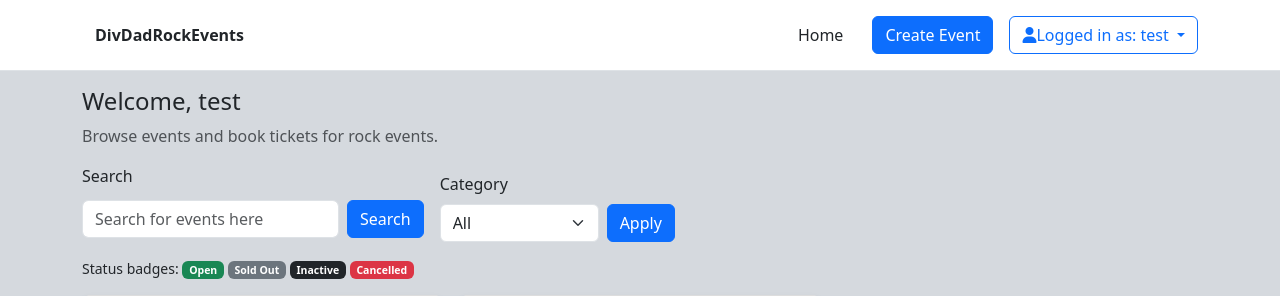
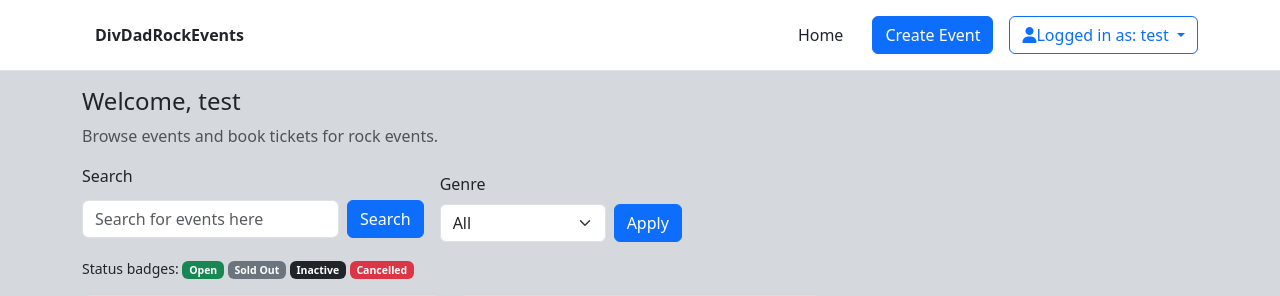
Before and after one commit to malign-seas/IAB207-2025Sem2-Group-28, a Flask app: page / in a window 1280 px wide. Shown: the top 296 px of the page. Run offline with Flask 3, Linux system fonts and the light colour scheme; a user stored in the database is signed in; some libraries are stand-ins or nearby versions.

Commit message:
Genre dropdown search added and status button colour fixed in details and home page

```diff
--- a/website/templates/detail.html
+++ b/website/templates/detail.html
@@ -13,7 +13,11 @@
       <h6>Event organiser email: {{ event.organiser.email }}</h6>
 
       <div class="d-flex align-items-center gap-2 mb-2">
-        <span class="badge {{ 'bg-success' if event.status == 'Open' else 'bg-secondary' }}">
+        <span class="badge {{ 'bg-success' if event.status == 'Open' else
+                              'bg-secondary' if event.status == 'Sold Out' else
+                              'bg-warning' if event.status == 'Cancelled' else
+                              'bg-dark' if event.status == 'Inactive'
+                            }}">
           {{ event.status }}
         </span>
         {% if event.genre %}
--- a/website/templates/index.html
+++ b/website/templates/index.html
@@ -14,17 +14,18 @@
         </form>
       </div>
       <div>
-        <label for="cat" class="form-label">Category</label>
-        <select id="cat" class="form-select">
+        <form action="{{url_for('main.select_genre')}}">
+        <label for="cat" class="form-label">Genre</label>
+        <select id="cat" class="form-select" name="genre">
           <option value="all">All</option>
-          <option value="linkin-park">Linkin Park</option>
-          <option value="seether">Seether</option>
-          <option value="paramore">Paramore</option>
-          <option value="pearl-jam">Pearl Jam</option>
-          <option value="alice-in-chains">Alice in Chains</option>
+          <!--Populate genre drop down with distinct genre values from events-->
+          {% for genre in genres %}
+          <option value="{{genre}}">{{genre}}</option>
+          {% endfor %}
         </select>
       </div>
-      <button id="apply" class="btn btn-primary">Apply</button>
+        <button id="apply" class="btn btn-primary" type="submit">Apply</button>
+      </form>
     </div>
 
     <p class="small mb-3">Status badges:
@@ -44,13 +45,16 @@
           <img src="{{event.image}}" alt="Event image" />
           <div class="d-flex justify-content-between align-items-center mt-2">
             <h3 class="mb-0">{{event.title}}</h3>
-            <span class="badge bg-success">{{event.status}}</span>
+            <span class="badge {{ 'bg-success' if event.status == 'Open' else
+                              'bg-secondary' if event.status == 'Sold Out' else
+                              'bg-warning' if event.status == 'Cancelled' else
+                              'bg-dark' if event.status == 'Inactive'
+                            }}">{{event.status}}</span>
           </div>
           <div class="meta">{{event.date}} · {{event.start_time}} - {{event.end_time}} · {{event.venue}}</div>
           <div class="meta">Tickets left: {{event.tickets_left}}</div>
           <div class="mt-2">
-            <a class="btn btn-sm btn-primary" href="{{ url_for('events.show', id=event.id) }}">View</a> <!--Hardcoded id, please change-->
-            <!-- <a class="btn btn-sm btn-outline-primary" href="event.html#book">Book</a> -->
+            <a class="btn btn-sm btn-primary" href="{{ url_for('events.show', id=event.id) }}">View</a>
           </div>
         </div>
       </div>
--- a/website/views.py
+++ b/website/views.py
@@ -9,14 +9,26 @@ main_bp = Blueprint('main', __name__)
 def index():
     # home page: list all events
     events = db.session.scalars(db.select(Event)).all()
-    return render_template('index.html', events=events)
+    genres = sorted({event.genre for event in events})
+    return render_template('index.html', events=events, genres=genres)
 
 @main_bp.route('/search')
 def search():
     term = request.args.get('search', '')
     q = f"%{term}%"
     events = db.session.scalars(db.select(Event).where(Event.title.like(q))).all()
-    return render_template('index.html', events=events)
+    genres = sorted({event.genre for event in events})
+    return render_template('index.html', events=events, genres=genres)
+
+@main_bp.route('/genre-select')
+def select_genre():
+    genre = request.args.get('genre', 'all')
+    if genre == "all" :
+        return redirect(url_for('main.index'))
+    else:
+        events = db.session.scalars(db.select(Event).where(Event.genre.like(genre))).all()
+        genres = sorted({event.genre for event in events})
+    return render_template('index.html', events=events, genres=genres)
 
 @main_bp.route('/bookings')
 @login_required
```
